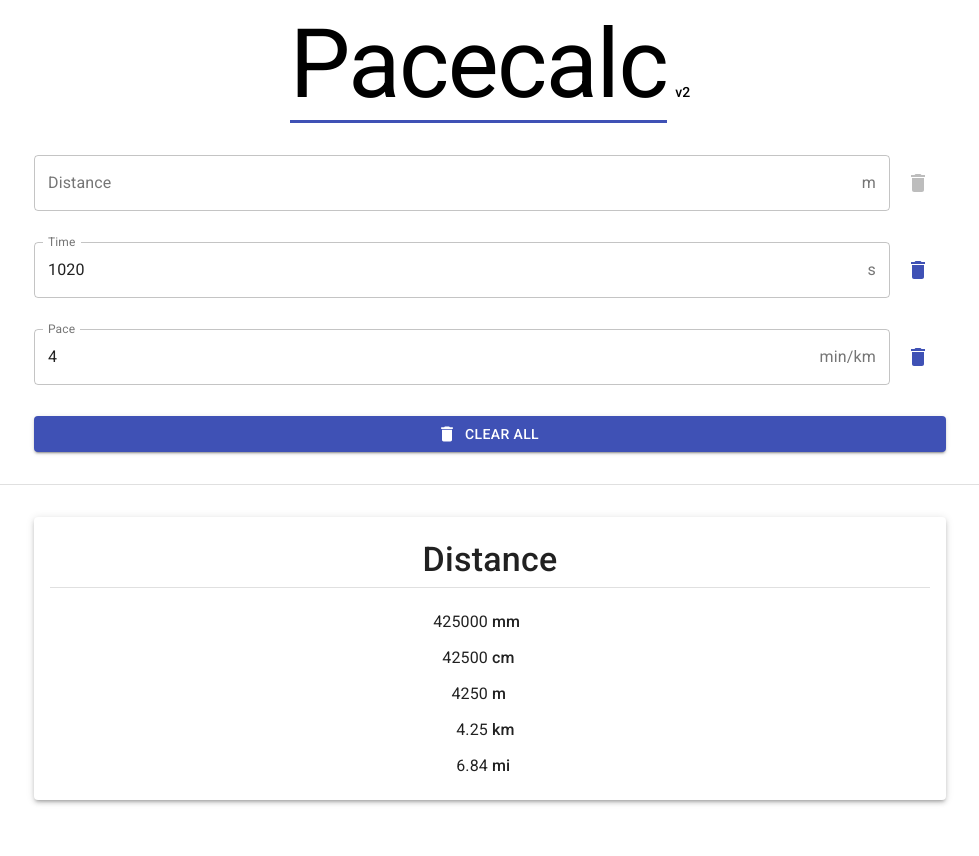
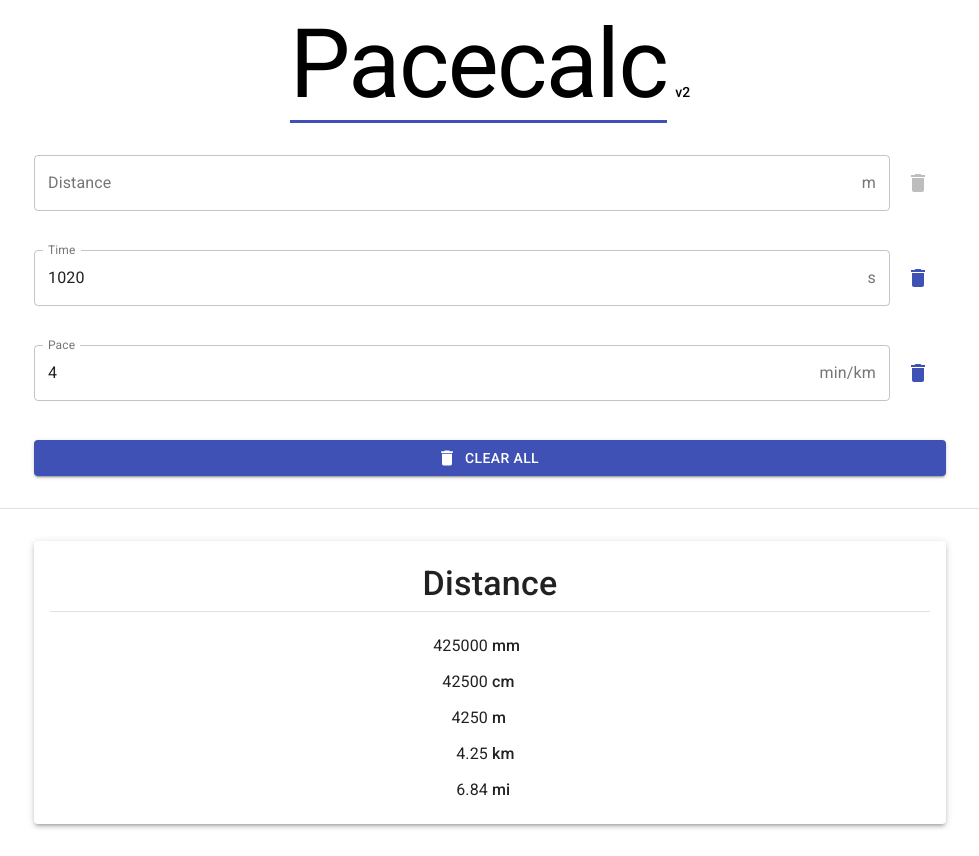
Before and after one commit to tobipch/pacecalc, a React (Create React App) app: page / in a window 1280 px wide. Shown: the whole page, without its empty margins (150-1129 px from the left). Before the commit the page ends 832 px from the top, so only its background shows below. Built offline with nearby package versions, Linux system fonts and the light colour scheme.

Commit message:
Prepare support for multiple input units.

```diff
--- a/src/App.js
+++ b/src/App.js
@@ -20,11 +20,23 @@ const useStyle = makeStyles(theme => ({
 
 const initialState = {
 	inputs: [
-		{inputName: "distance", inputValue:"", inputFormat:"m"},
-		{inputName: "time", inputValue:"1020", inputFormat:"s"},
-		{inputName: "pace", inputValue:"4", inputFormat:"min/km"}
+		{inputName: "distance", inputValue:"", inputUnit:"m"},
+		{inputName: "time", inputValue:"1020", inputUnit:"s"},
+		{inputName: "pace", inputValue:"4", inputUnit:"min/km"}
 	],
 	inputsWithValue: ["time", "pace"]
+}
+
+const units = {
+	distance: [
+		{unit:"m", inputHelper:""}
+	],
+	time: [
+		{unit:"s", inputHelper:""}
+	],
+	pace: [
+		{unit:"min/km", inputHelper:""}
+	]
 }
 
 const App = props => {
@@ -39,7 +51,7 @@ const App = props => {
 		inputCopy[inputIndex] = {
 			inputName:inputName,
 			inputValue:event.target.value,
-			inputFormat:inputCopy.find(el => el.inputName === inputName).inputFormat};
+			inputUnit:inputCopy.find(el => el.inputName === inputName).inputUnit};
 		setInputs(inputCopy);
 
 		// Update list containing inputs who have value
@@ -73,6 +85,7 @@ const App = props => {
 				<InputContainer
 					updateInput={updateInputHandler}
 					clearInput={clearInputHandler}
+					units={units}
 					inputs={inputs}
 				/>
 
--- a/src/Components/InputContainer/InputContainer.js
+++ b/src/Components/InputContainer/InputContainer.js
@@ -1,18 +1,21 @@
 import React from 'react';
+// import Select from "@material-ui/core/Select";
 
 // Components
 import InputField from "./InputField/InputField";
 
 const InputContainer = props => {
 	const inputsToRender = props.inputs.map(input => {
+		const inputHelper = props.units[input.inputName].find(el => el.unit === input.inputUnit).inputHelper;
 		return (
 			<InputField
 				key={input.inputName}
-				adornment={input.inputFormat}
+				adornment={input.inputUnit}
 				value={input.inputValue}
 				inputName={input.inputName}
 				change={props.updateInput}
 				clearInput={props.clearInput}
+				inputHelper={inputHelper === "" ? null : inputHelper}
 			/>
 		)
 	});
--- a/src/Components/InputContainer/InputField/InputField.js
+++ b/src/Components/InputContainer/InputField/InputField.js
@@ -11,7 +11,7 @@ import FormHelperText from "@material-ui/core/FormHelperText";
 const useStyles = makeStyles(theme => ({
 	root:{
 		display:"flex",
-		marginBottom:theme.spacing(1)
+		marginBottom:theme.spacing(2)
 	},
 	inputField: {
 		textTransform:"capitalize",
@@ -53,6 +53,7 @@ const InputField = props => {
 					}}
 					onChange={(event) => props.change(event,props.inputName)}
 					error={inputError ? true : false}
+					helperText={inputError ? null : props.inputHelper}
 				/>
 				<FormHelperText
 					className={classes.inputHelper}
```
